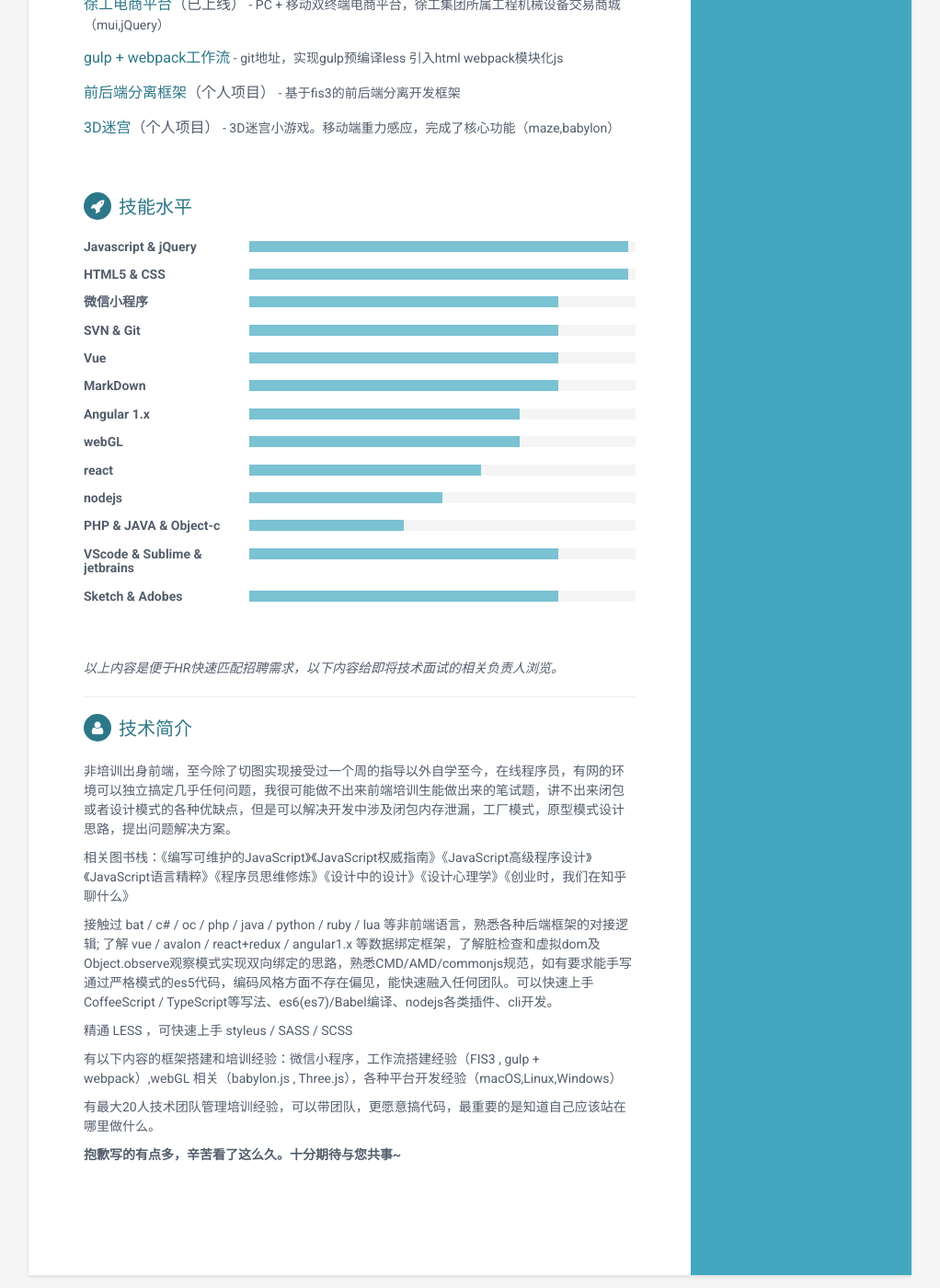
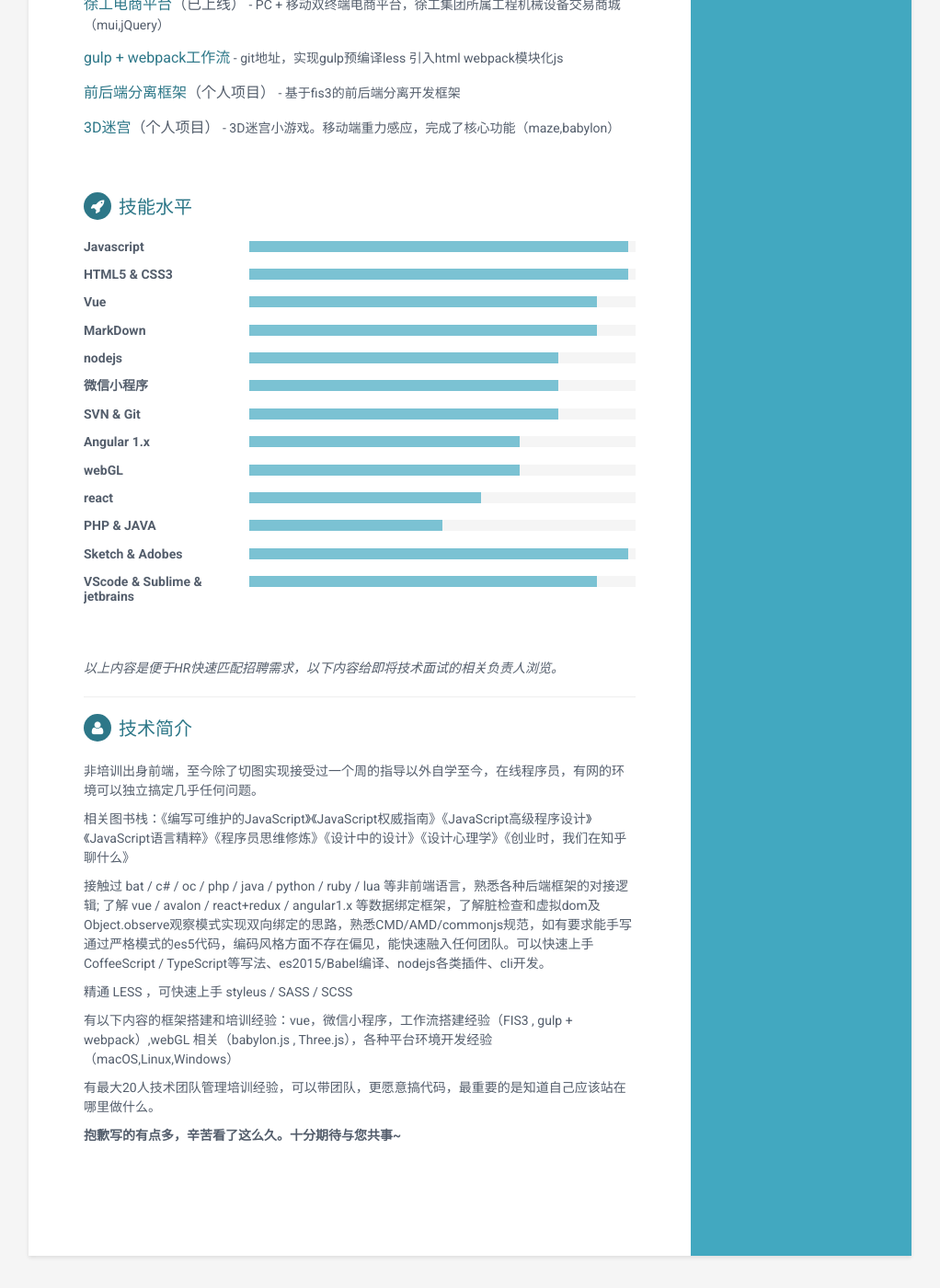
Before and after one commit to hotjp/introduce, a Jekyll site: the page built from index.html, in a window 1280 px wide and 1400 px high, scrolled down 1285 px. Shown: the whole window at 92% size, without its empty margins (129-1151 px from the left). Built offline with Jekyll 4.4.1, drawn with Linux system fonts in a browser that asks for light colours.

Commit message:
update skills

```diff
--- a/_includes/skills.html
+++ b/_includes/skills.html
@@ -2,7 +2,7 @@
     <h2 class="section-title"><i class="fa fa-rocket"></i>技能水平</h2>
     <div class="skillset">
         <div class="item">
-            <h3 class="level-title">Javascript &amp; jQuery</h3>
+            <h3 class="level-title">Javascript</h3>
             <div class="level-bar">
                 <div class="level-bar-inner" data-level="98%">
                 </div>
@@ -12,9 +12,36 @@
         <!--//item-->
 
         <div class="item">
-            <h3 class="level-title">HTML5 &amp; CSS</h3>
+            <h3 class="level-title">HTML5 &amp; CSS3</h3>
             <div class="level-bar">
                 <div class="level-bar-inner" data-level="98%">
+                </div>
+            </div>
+            <!--//level-bar-->
+        </div>
+        <div class="item">
+            <h3 class="level-title">Vue</h3>
+            <div class="level-bar">
+                <div class="level-bar-inner" data-level="90%">
+                </div>
+            </div>
+            <!--//level-bar-->
+        </div>
+        <!--//item-->
+
+        <div class="item">
+            <h3 class="level-title">MarkDown</h3>
+            <div class="level-bar">
+                <div class="level-bar-inner" data-level="90%">
+                </div>
+            </div>
+            <!--//level-bar-->
+        </div>
+        <!--//item-->
+        <div class="item">
+            <h3 class="level-title">nodejs</h3>
+            <div class="level-bar">
+                <div class="level-bar-inner" data-level="80%">
                 </div>
             </div>
             <!--//level-bar-->
@@ -39,25 +66,6 @@
         </div>
         <!--//item-->
 
-        <div class="item">
-            <h3 class="level-title">Vue</h3>
-            <div class="level-bar">
-                <div class="level-bar-inner" data-level="80%">
-                </div>
-            </div>
-            <!--//level-bar-->
-        </div>
-        <!--//item-->
-
-        <div class="item">
-            <h3 class="level-title">MarkDown</h3>
-            <div class="level-bar">
-                <div class="level-bar-inner" data-level="80%">
-                </div>
-            </div>
-            <!--//level-bar-->
-        </div>
-        <!--//item-->
         <div class="item">
             <h3 class="level-title">Angular 1.x</h3>
             <div class="level-bar">
@@ -85,8 +93,9 @@
             <!--//level-bar-->
         </div>
         <!--//item-->
+
         <div class="item">
-            <h3 class="level-title">nodejs</h3>
+            <h3 class="level-title">PHP &amp; JAVA</h3>
             <div class="level-bar">
                 <div class="level-bar-inner" data-level="50%">
                 </div>
@@ -95,9 +104,9 @@
         </div>
         <!--//item-->
         <div class="item">
-            <h3 class="level-title">PHP &amp; JAVA &amp; Object-c</h3>
+            <h3 class="level-title">Sketch &amp; Adobes</h3>
             <div class="level-bar">
-                <div class="level-bar-inner" data-level="40%">
+                <div class="level-bar-inner" data-level="98%">
                 </div>
             </div>
             <!--//level-bar-->
@@ -106,21 +115,13 @@
         <div class="item">
             <h3 class="level-title">VScode &amp; Sublime &amp; jetbrains</h3>
             <div class="level-bar">
-                <div class="level-bar-inner" data-level="80%">
+                <div class="level-bar-inner" data-level="90%">
                 </div>
             </div>
             <!--//level-bar-->
         </div>
         <!--//item-->
-        <div class="item">
-            <h3 class="level-title">Sketch &amp; Adobes</h3>
-            <div class="level-bar">
-                <div class="level-bar-inner" data-level="80%">
-                </div>
-            </div>
-            <!--//level-bar-->
-        </div>
-        <!--//item-->
+
     </div>
 </section>
 <!--//skills-section-->
@@ -131,17 +132,17 @@
     <h2 class="section-title"><i class="fa fa-user"></i>技术简介</h2>
     <div class="summary">
 
-        <p>非培训出身前端，至今除了切图实现接受过一个周的指导以外自学至今，在线程序员，有网的环境可以独立搞定几乎任何问题，我很可能做不出来前端培训生能做出来的笔试题，讲不出来闭包或者设计模式的各种优缺点，但是可以解决开发中涉及闭包内存泄漏，工厂模式，原型模式设计思路，提出问题解决方案。
+        <p>非培训出身前端，至今除了切图实现接受过一个周的指导以外自学至今，在线程序员，有网的环境可以独立搞定几乎任何问题。
         </p>
         <p>相关图书栈：《编写可维护的JavaScript》《JavaScript权威指南》《JavaScript高级程序设计》《JavaScript语言精粹》《程序员思维修炼》《设计中的设计》《设计心理学》《创业时，我们在知乎聊什么》
         </p>
         <p>接触过 bat / c# / oc / php / java / python / ruby / lua 等非前端语言，熟悉各种后端框架的对接逻辑; 了解 vue / avalon / react+redux / angular1.x
             等数据绑定框架，了解脏检查和虚拟dom及Object.observe观察模式实现双向绑定的思路，熟悉CMD/AMD/commonjs规范，如有要求能手写通过严格模式的es5代码，编码风格方面不存在偏见，能快速融入任何团队。可以快速上手CoffeeScript
-            / TypeScript等写法、es6(es7)/Babel编译、nodejs各类插件、cli开发。
+            / TypeScript等写法、es2015/Babel编译、nodejs各类插件、cli开发。
         </p>
         <p>精通 LESS ，可快速上手 styleus / SASS / SCSS
         </p>
-        <p>有以下内容的框架搭建和培训经验：微信小程序，工作流搭建经验（FIS3 , gulp + webpack）,webGL 相关（babylon.js , Three.js），各种平台开发经验（macOS,Linux,Windows）
+        <p>有以下内容的框架搭建和培训经验：vue，微信小程序，工作流搭建经验（FIS3 , gulp + webpack）,webGL 相关（babylon.js , Three.js），各种平台环境开发经验（macOS,Linux,Windows）
         </p>
         <p>有最大20人技术团队管理培训经验，可以带团队，更愿意搞代码，最重要的是知道自己应该站在哪里做什么。
         </p>
```
